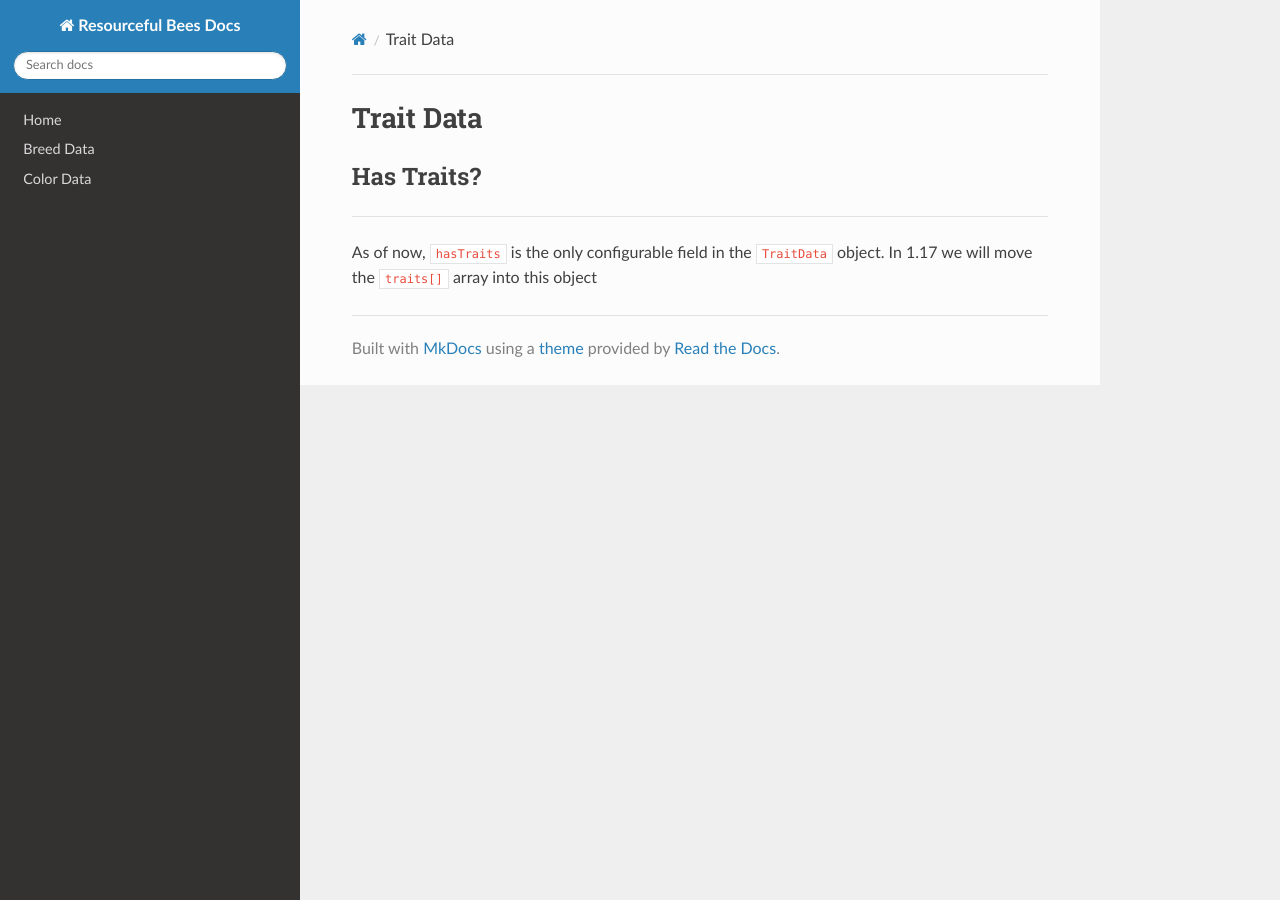
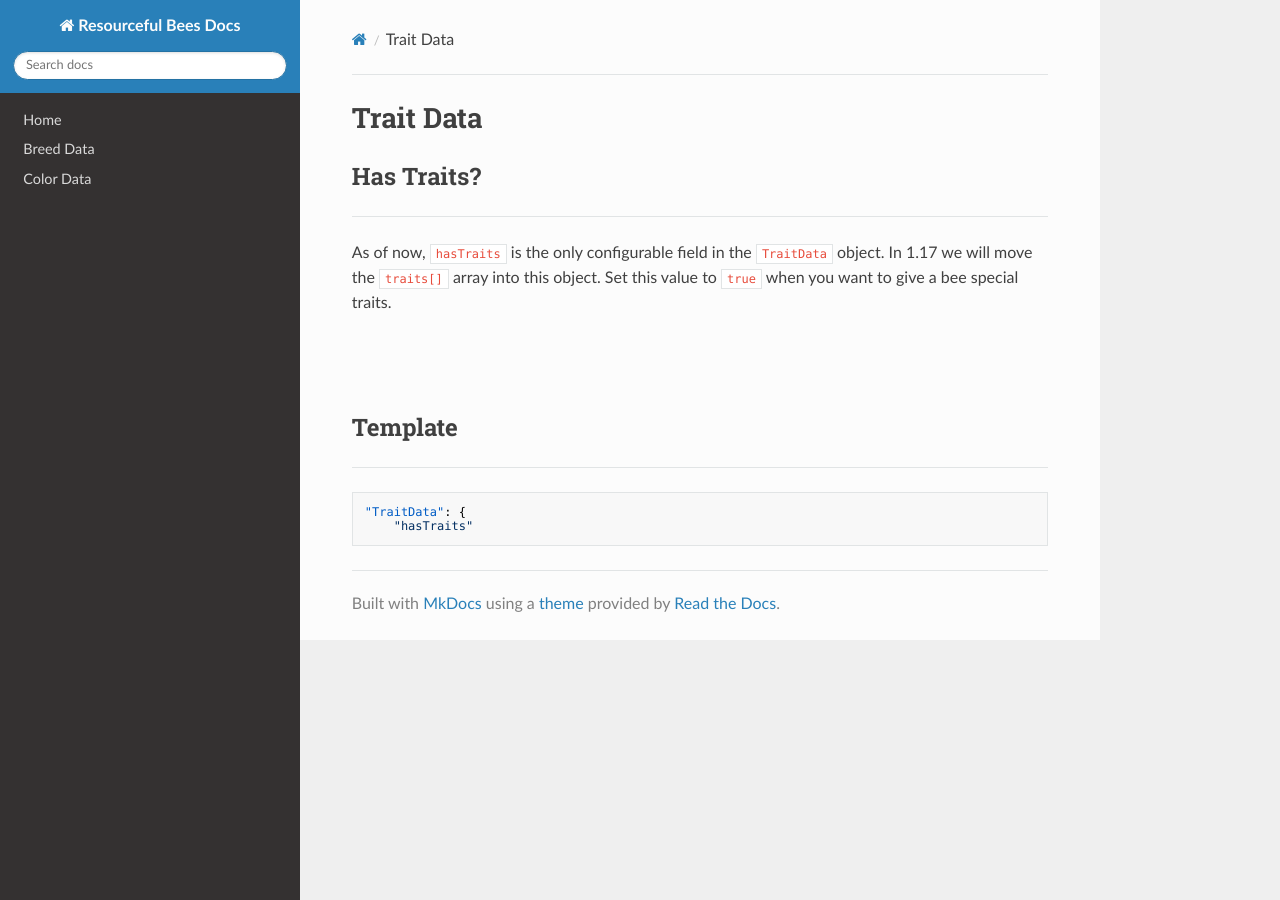
Before and after one commit to Team-Resourceful/ResourcefulBeesDocs, an MkDocs documentation site: the page built from docs/bee_data/trait_data.md, in a window 1280 px wide. Built offline with MkDocs 1.6.1, drawn with Linux system fonts in a browser that asks for light colours; nearby versions of some CDN libraries.

Commit message:
docs/bee_data/trait_data.md updated from https://stackedit.io/

````diff
--- a/docs/bee_data/trait_data.md
+++ b/docs/bee_data/trait_data.md
@@ -3,7 +3,18 @@
 ## **Has Traits?**
 ***
 
-As of now, `hasTraits` is the only configurable field in the `TraitData` object. In 1.17 we will move the `traits[]` array into this object
+As of now, `hasTraits` is the only configurable field in the `TraitData` object. In 1.17 we will move the `traits[]` array into this object. Set this value to `true` when you want to give a bee special traits.
+
+<br>
+<br>
+
+## **Template**
+***
+
+```json
+"TraitData": {
+	"hasTraits"
+```
 <!--stackedit_data:
-eyJoaXN0b3J5IjpbLTc2OTg3NzYxN119
+eyJoaXN0b3J5IjpbLTgyODIwNTQwMV19
 -->
````
